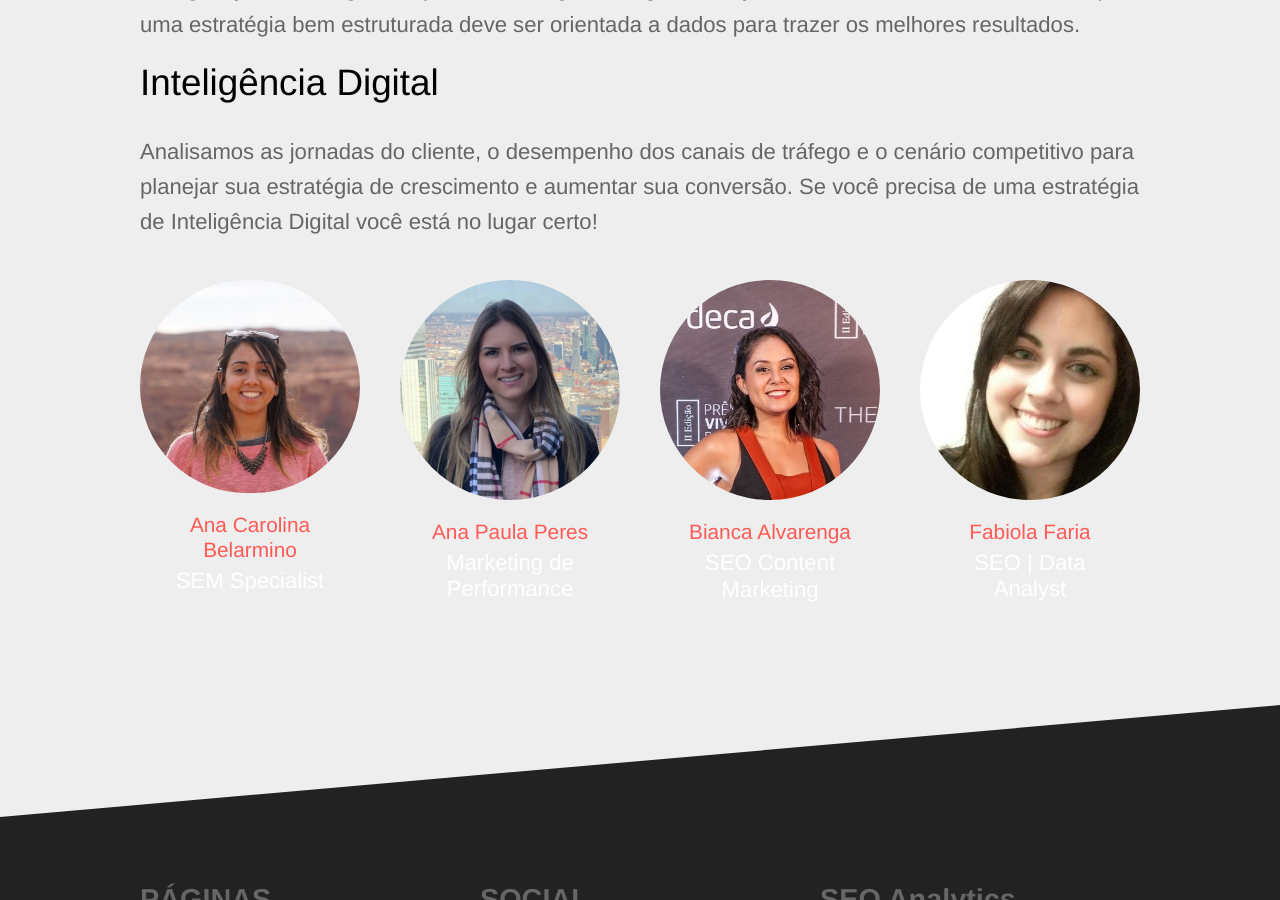
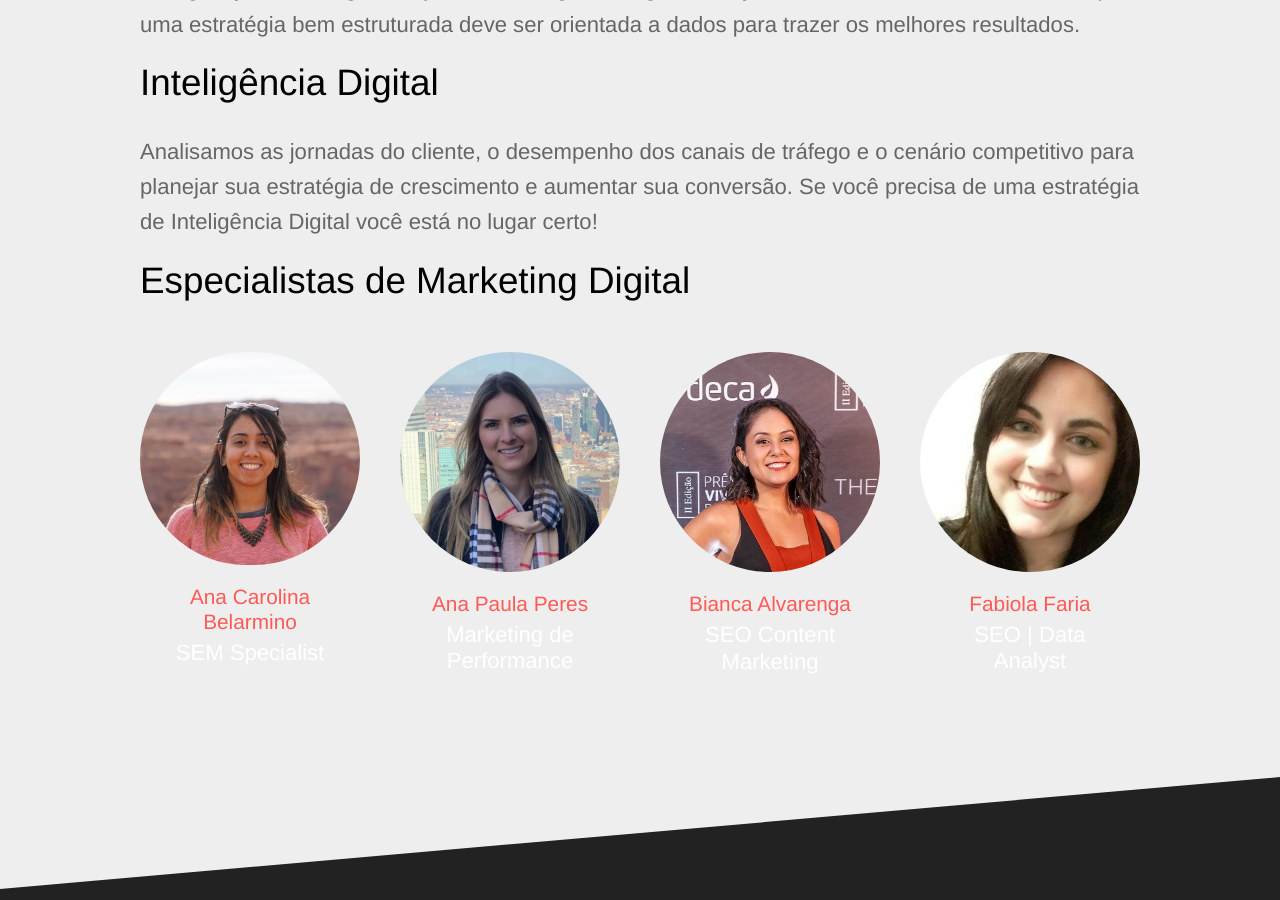
Before and after one commit to seoanalytics/seoanalytics.github.io, a Jekyll site: the page built from consultoria.html, in a window 1280 px wide and 900 px high, scrolled down 973 px. Built offline with Jekyll 4.4.1, drawn with Linux system fonts in a browser that asks for light colours.

Commit message:
Updated 'consultoria.html' via CloudCannon

```diff
--- a/consultoria.html
+++ b/consultoria.html
@@ -25,6 +25,10 @@ subtitle: Somos consultoras especializadas em SEO, Social Media, Performance, M
 				 Analisamos as jornadas do cliente, o desempenho dos canais de tráfego e o cenário competitivo para planejar sua estratégia de crescimento e aumentar sua conversão. Se você precisa de uma estratégia de Inteligência Digital você está no lugar certo!
 			</p>
 			<p class="editor-link" style="text-align: center;"><a href="cloudcannon:collections/_consultoria/" class="btn"><strong>&#9998;</strong>Manage Consultores</a></p>
+			<h2 class="editable">
+				Especialistas de Marketing Digital
+			</h2>
+			<p class="editable">
 		<ul class="image-grid">
 			{% for consultoria in site.consultoria %}
 				<li>
```
